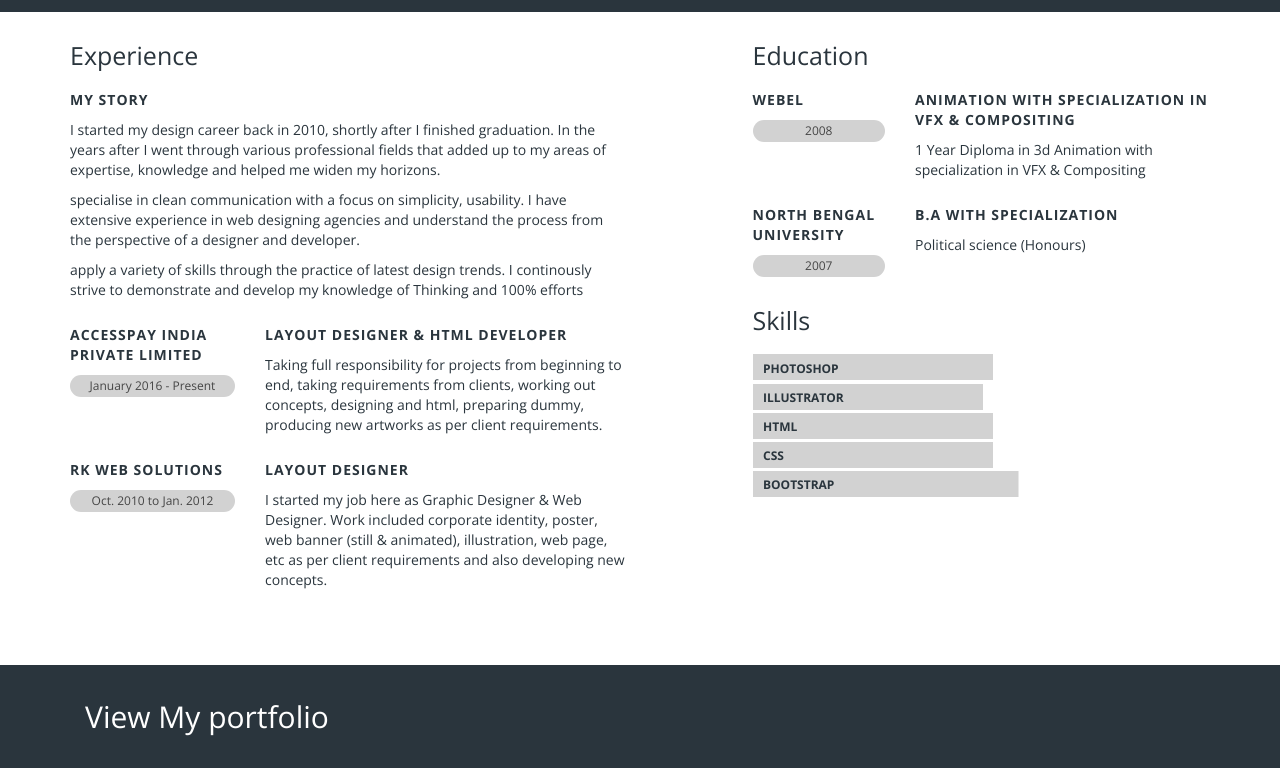
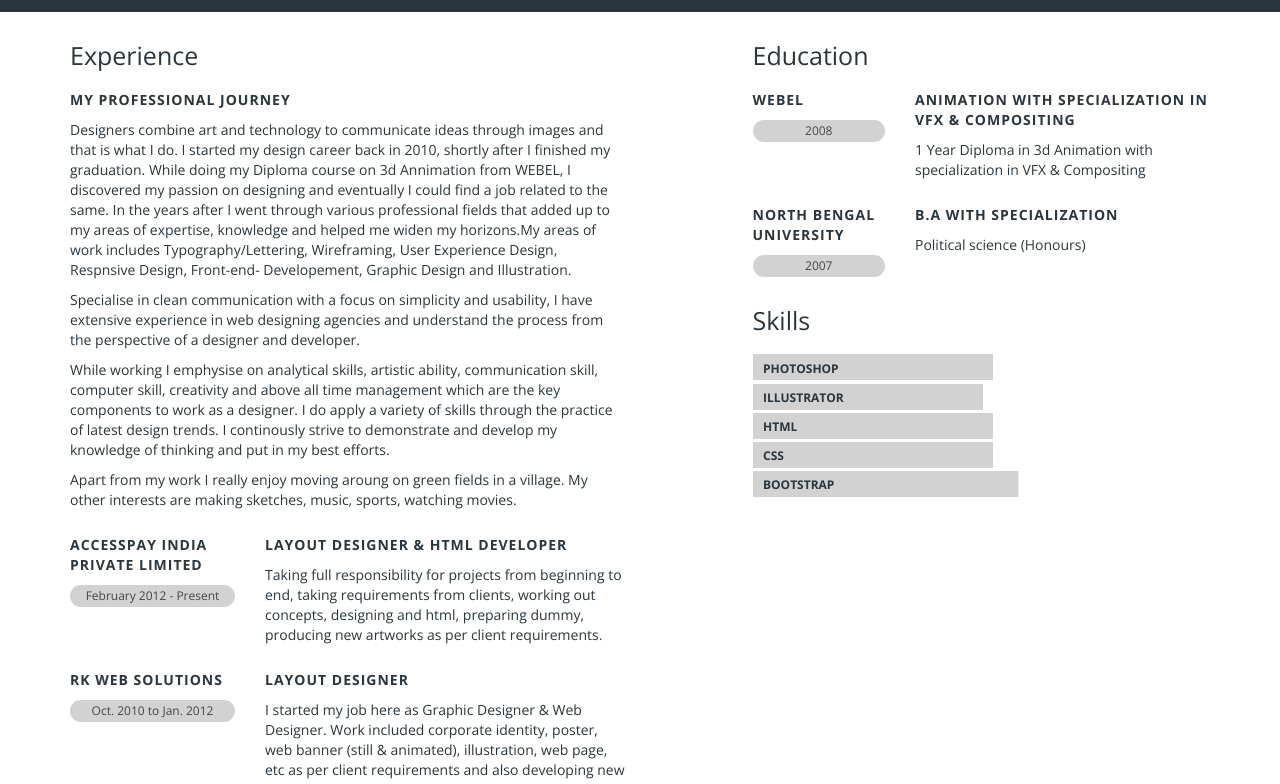
Before and after one commit to souravgit/portfolio, a plain HTML site: page index.html in a window 1280 px wide. Shown: the part 742-1526 px from the top of the page. Drawn offline with nearby package versions, Linux system fonts and the light colour scheme.

Commit message:
content Change

```diff
--- a/index.html
+++ b/index.html
@@ -5,7 +5,7 @@
     <meta http-equiv="X-UA-Compatible" content="IE=edge">
     <meta name="viewport" content="width=device-width, initial-scale=1">
     <!-- The above 3 meta tags *must* come first in the head; any other head content must come *after* these tags -->
-    <title>Bootstrap 101 Template</title>
+    <title>Portfolio of Sourav Singha - Web Designer & Developer</title>
 
     <!-- Bootstrap -->
     <link href="css/bootstrap.min.css" rel="stylesheet">
@@ -52,7 +52,7 @@
     <div class="container-fluid black-bg">
         <div class="container">
             <div class="col-md-6">
-                <h2 class="color-white">My Resume</h2>
+                <h2 class="color-white">My resume</h2>
             </div>
         </div>
     </div>
@@ -68,10 +68,14 @@
                                 <li>
                                     <div class="row">
                                         <div class="col-sm-12">
-                                            <p class="title-style">My Story</p>
-                                            <p>I started my design career back in 2010, shortly after I finished graduation. In the years after I went through various professional fields that added up to my areas of expertise, knowledge and helped me widen my horizons.</p>
-                                            <p>specialise in clean communication with a focus on simplicity, usability. I have extensive experience in web designing agencies and understand the process from the perspective of a designer and developer.</p>
-                                            <p> apply a variety of skills through the practice of latest design trends. I continously strive to demonstrate and develop my knowledge of Thinking and 100% efforts</p>
+                                            <p class="title-style">My Professional Journey</p>
+                                            <p> Designers combine art and technology to communicate ideas through images and that is what I do. I started my design career back in 2010, shortly after I
+                                                finished my graduation. While doing my Diploma course on 3d Annimation from WEBEL, I discovered my passion on designing and eventually I could find a job related to the same. In the years after I went through various professional fields that
+                                                added up to my areas of expertise, knowledge and helped me widen my horizons.My areas of work includes Typography/Lettering, Wireframing, User Experience
+                                                Design, Respnsive Design, Front-end- Developement, Graphic Design and Illustration.</p>
+                                            <p>Specialise in clean communication with a focus on simplicity and usability, I have extensive experience in web designing agencies and understand the process from the perspective of a designer and developer.</p>
+                                            <p>While working I emphysise on analytical skills, artistic ability, communication skill, computer skill, creativity and above all time management which are the key components to work as a designer. I do apply a variety of skills through the practice of latest design trends. I continously strive to demonstrate and develop my knowledge of thinking and put in my best efforts.</p>
+                                            <p>Apart from my work I really enjoy moving aroung on green fields in a village. My other interests are making sketches, music, sports, watching movies.</p>
                                         </div>
                                     </div>
                                 </li>
@@ -79,7 +83,7 @@
                                     <div class="row">
                                         <div class="col-sm-4">
                                             <p class="title-style sm-text-center">Accesspay India Private Limited</p>
-                                            <p class="tag sm-text-center">January 2016 - Present</p>
+                                            <p class="tag sm-text-center">February 2012 - Present</p>
                                         </div>
                                         <div class="col-sm-8">
                                             <p class="title-style">Layout designer & Html developer</p>
@@ -233,7 +237,7 @@
     <div class="container-fluid black-bg topgap-50">
         <div class="container">
             <div class="col-md-6">
-                <h2 class="color-white">View My portfolio</h2>
+                <h2 class="color-white">View my portfolio</h2>
             </div>
         </div>
     </div>
@@ -278,10 +282,10 @@
     <div class="container-fluid black-bg topgap-80">
         <div class="container">
             <div class="col-md-6">
-                <h2 class="color-white">E-mail Me: ithinkhatke@gmail.com</h2>
+                <h2 class="color-white">E-mail me: ithinkhatke@gmail.com</h2>
             </div>
             <div class="col-md-6">
-                <h2 class="color-white">Get Me on: <strong>9874017487</strong></h2>
+                <h2 class="color-white">Get me on: <strong>9874017487</strong></h2>
             </div>
         </div>
     </div>
```
